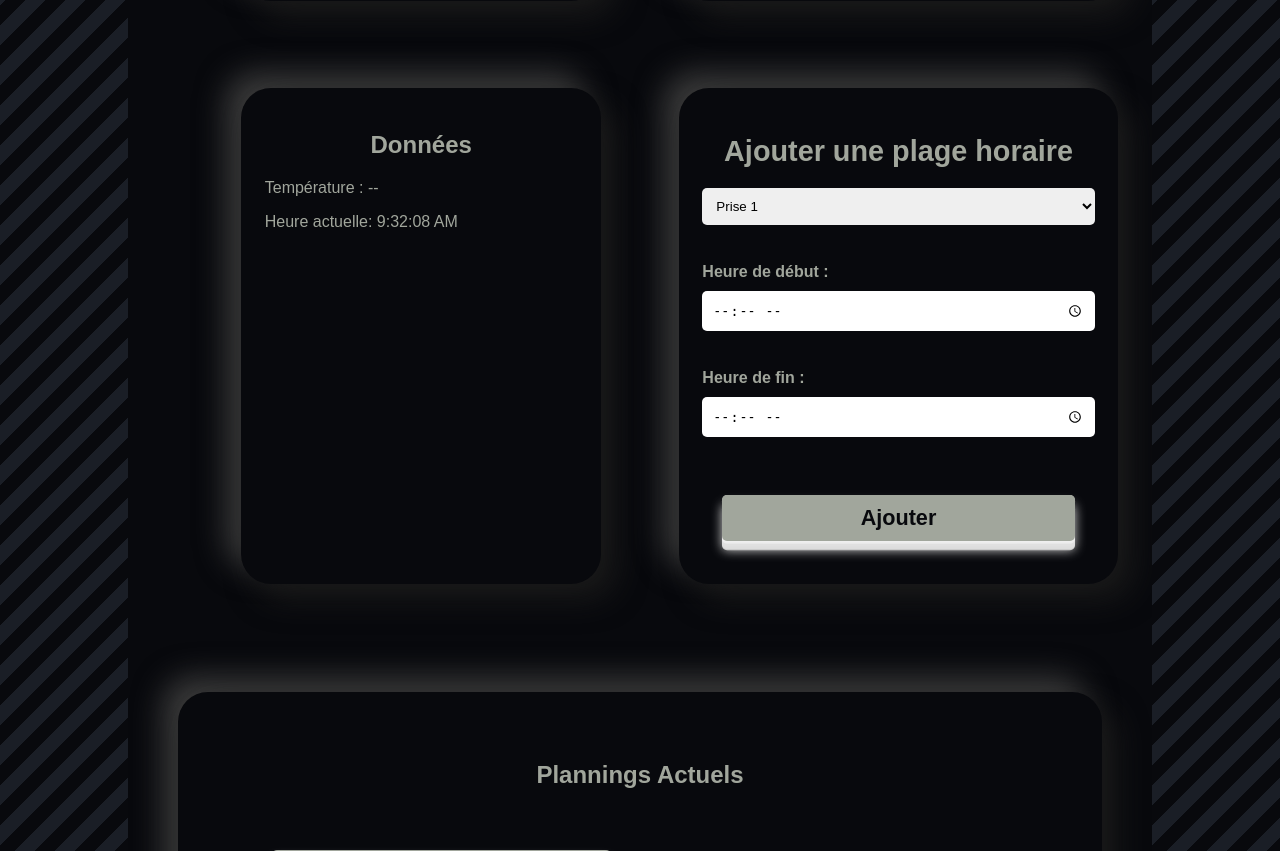
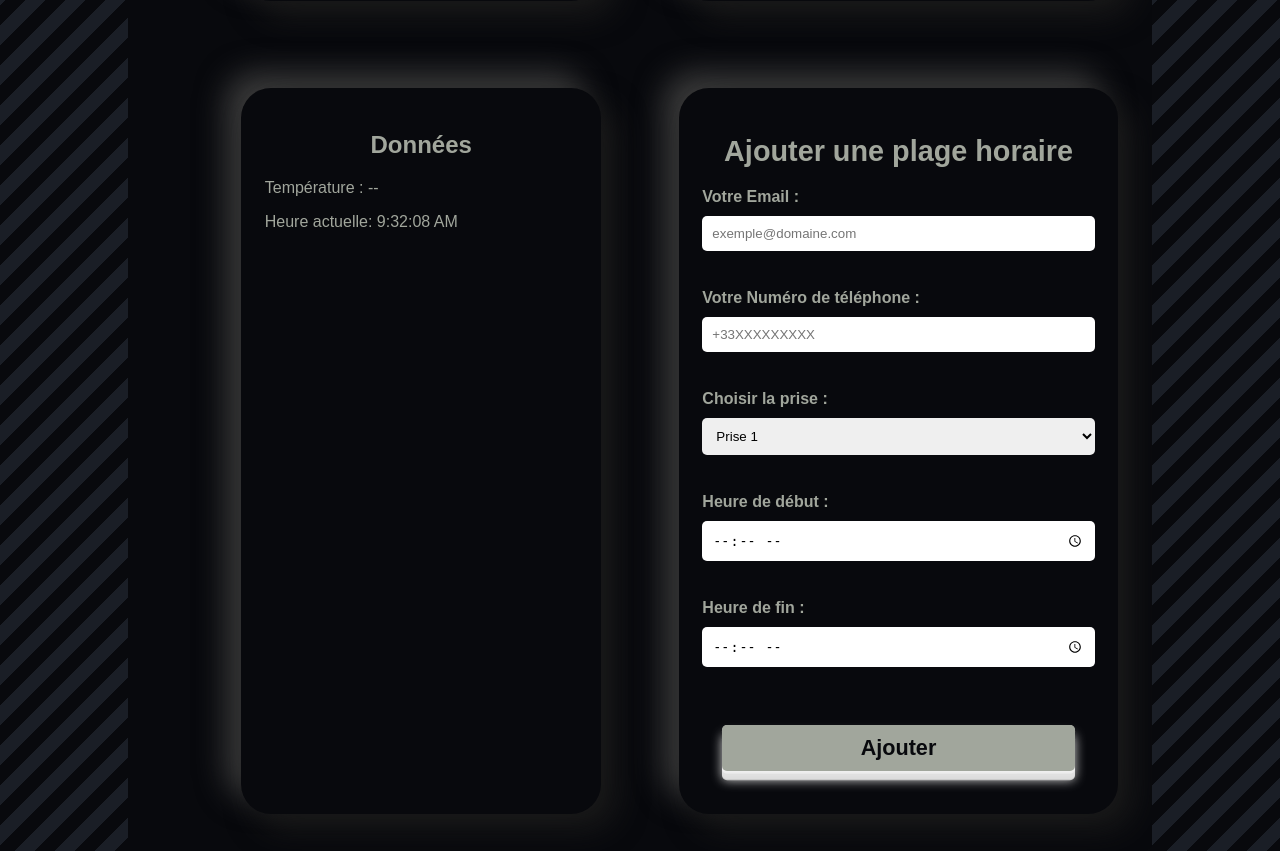
Before and after one commit to brioniep/SAE_301, a Django app: template Project_R2.09/sae esp/sae301/sitesae/templates/sitesae/index.html in a window 1280 px wide. Shown: the part 606-1457 px from the top of the page. Run offline with Django 5.2, Linux system fonts and the light colour scheme; the template is opened without the code that fills it: values that come from a table or form of the project are taken from there, others are empty; data comes from the database, SQL or seed files in the repository.

Commit message:
Update index.html

```diff
--- a/Project_R2.09/sae esp/sae301/sitesae/templates/sitesae/index.html
+++ b/Project_R2.09/sae esp/sae301/sitesae/templates/sitesae/index.html
@@ -1,3 +1,4 @@
+{% load static %}
 <!DOCTYPE html>
 <html lang="fr">
 <head>
@@ -235,17 +236,30 @@
             <h2>Ajouter une plage horaire</h2>
     <form method="POST" action="{% url 'add_schedule' %}">
         {% csrf_token %}
+
+        <label for="email">Votre Email :</label>
+        <input type="email" id="email" name="email" placeholder="exemple@domaine.com" required>
+        <br>
+
+        <label for="phone">Votre Numéro de téléphone :</label>
+        <input type="tel" id="phone" name="phone" placeholder="+33XXXXXXXXX" required>
+        <br>
+
+        <label for="prise_id">Choisir la prise :</label>
         <select id="prise_id" name="prise_id" required>
             <option value="1">Prise 1</option>
             <option value="2">Prise 2</option>
         </select>
         <br>
+
         <label for="start_time">Heure de début :</label>
         <input type="time" id="start_time" name="start_time" required>
         <br>
+
         <label for="end_time">Heure de fin :</label>
         <input type="time" id="end_time" name="end_time" required>
         <br>
+
         <button type="submit">Ajouter</button>
     </form>
         </div>
```
Lines whose indentation alone changed are shown as unchanged.
